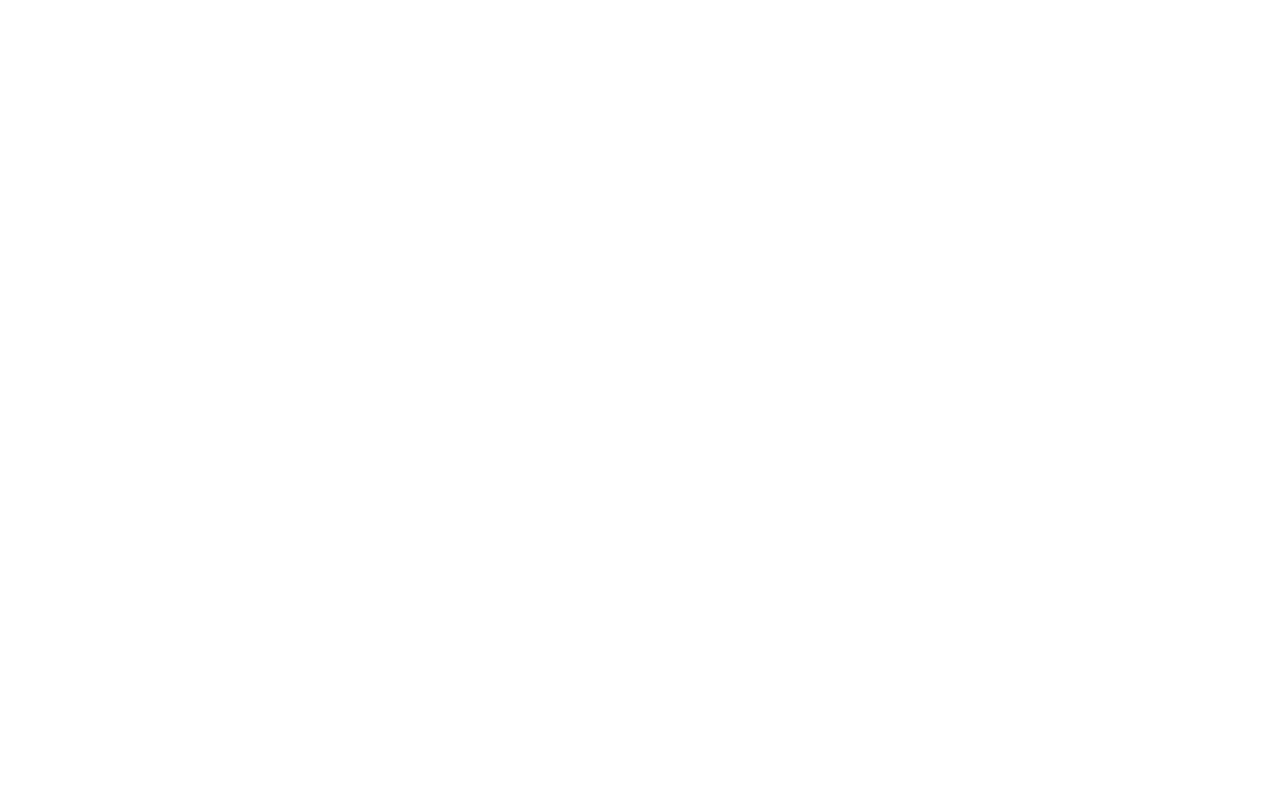
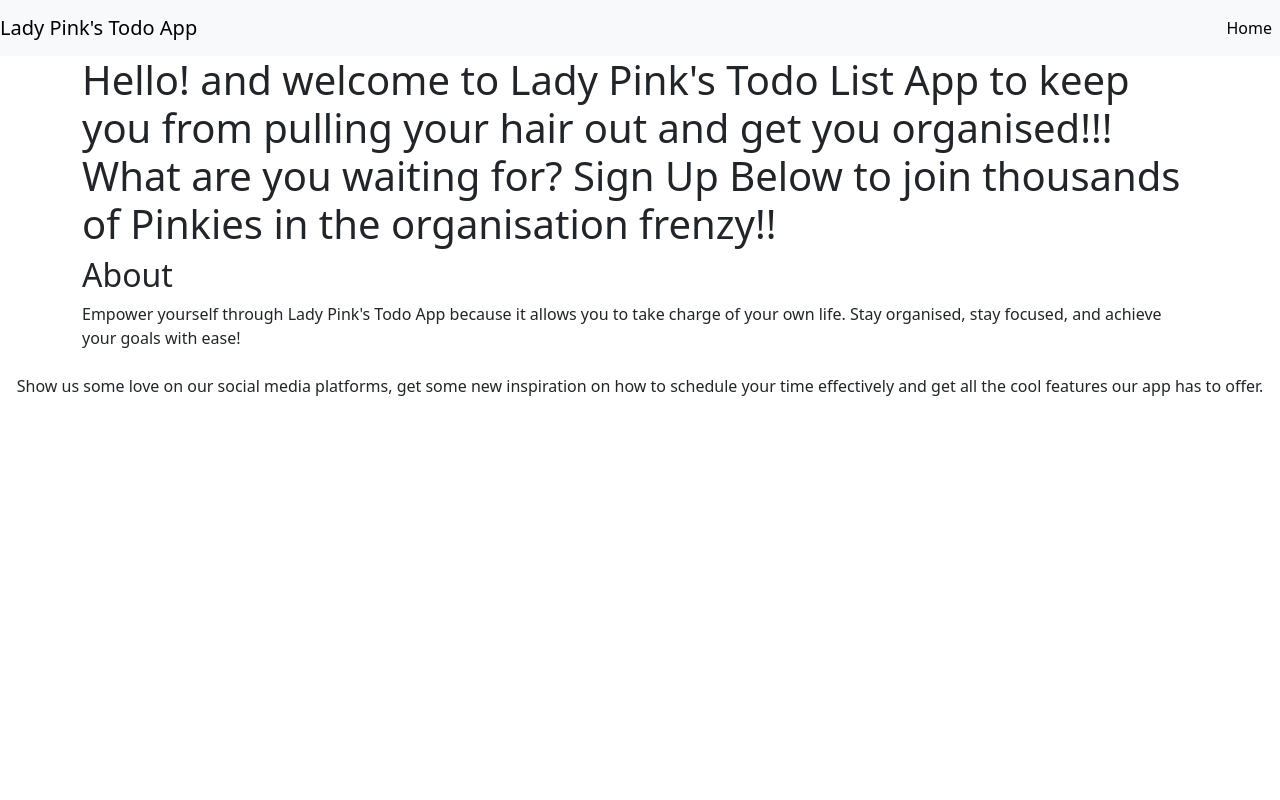
Before and after one commit to orechelsea/Lady-Pink-s-Todo-App2, a Django app: page / in a window 1280 px wide. Before the commit the page is empty. Run offline with Django 4.2, Linux system fonts and the light colour scheme.

Commit message:
"removed the add/update url because it was messing up the live server"

```diff
--- a/Todo/templates/Todo/index.html
+++ b/Todo/templates/Todo/index.html
@@ -0,0 +1,18 @@
+{% extends 'base.html' %}
+
+{% block content %}
+  <div class="greeting">
+    <h1>{{ greeting }}</h1>
+  </div>
+
+  <div class="about">
+    <h2>About</h2>
+    <p>{{ about }}</p>
+  </div>
+{% endblock %}
+
+{% block footer %}
+  <div class="footer-message">
+    <p>{{ footer_message }}</p>
+  </div>
+{% endblock %}
--- a/Todo/urls.py
+++ b/Todo/urls.py
@@ -1,6 +1,7 @@
+from django.urls import path
 from . import views
-from django.urls import path
+
 
 urlpatterns = [
-    path('', views.index, name='Index'),
+    path('', views.index, name='index'),
 ]
--- a/Todo/views.py
+++ b/Todo/views.py
@@ -9,4 +9,4 @@ def index(request):
         'footer_message': "Show us some love on our social media platforms, get some new inspiration on how to schedule your time effectively and get all the cool features our app has to offer.",
     }
 
-    return render(request, 'todo/index.html', context)
+    return render(request, 'Todo/index.html', context)
--- a/ladypink/settings.py
+++ b/ladypink/settings.py
@@ -133,6 +133,7 @@ USE_TZ = True
 # https://docs.djangoproject.com/en/4.2/howto/static-files/
 
 STATIC_URL = 'static/'
+STATICFILES_DIRS = [os.path.join(BASE_DIR, 'static'), ]
 
 # Default primary key field type
 # https://docs.djangoproject.com/en/4.2/ref/settings/#default-auto-field
--- a/ladypink/urls.py
+++ b/ladypink/urls.py
@@ -19,6 +19,6 @@ from django.urls import path, include
 
 
 urlpatterns = [
-    path('', include("Todo.urls")),
     path('admin/', admin.site.urls),
+    path('', include('Todo.urls')),
 ]
--- /dev/null
+++ b/static/css/style.css
@@ -0,0 +1,3 @@
+body {
+
+}
--- a/templates/base.html
+++ b/templates/base.html
@@ -1,10 +1,10 @@
+{% load static %}
 <!DOCTYPE html>
 <html lang="en">
 <head>
     <meta charset="UTF-8">
     <meta name="viewport" content="width=device-width, initial-scale=1.0">
     <link rel="stylesheet" href="https://cdn.jsdelivr.net/npm/bootstrap@5.3.3/dist/css/bootstrap.min.css">
-    <link rel="stylesheet" href="{% static 'css/style.css' %}">
     <title>{% block title %}Lady Pink's Todo App{% endblock %}</title>
 </head>
 <body>
@@ -14,7 +14,6 @@
             <div class="collapse navbar-collapse" id="navbarNav">
                 <div class="navbar-nav ms-auto">
                     <a class="nav-link active" aria-current="page" href="{% url 'index' %}">Home</a>
-                    <a class="nav-link" href="{% url 'update_todo' %}">Add/Update Todo List</a>
                 </div>
             </div>
         </nav>
```
